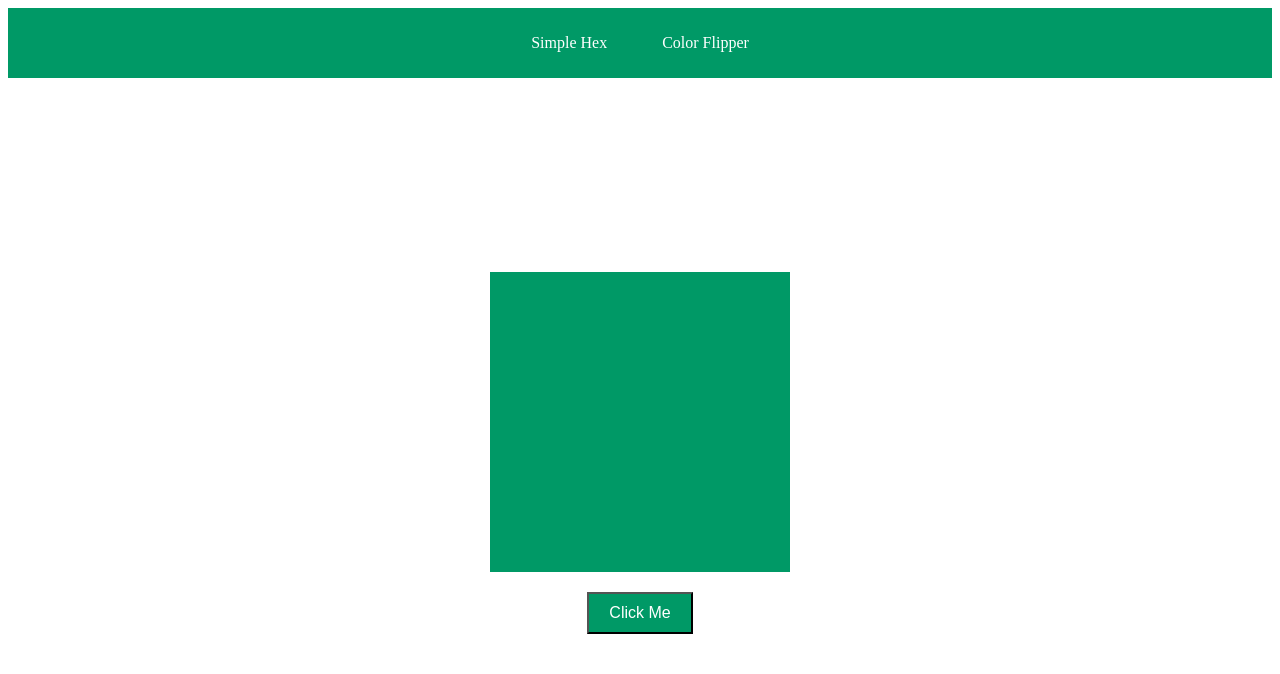
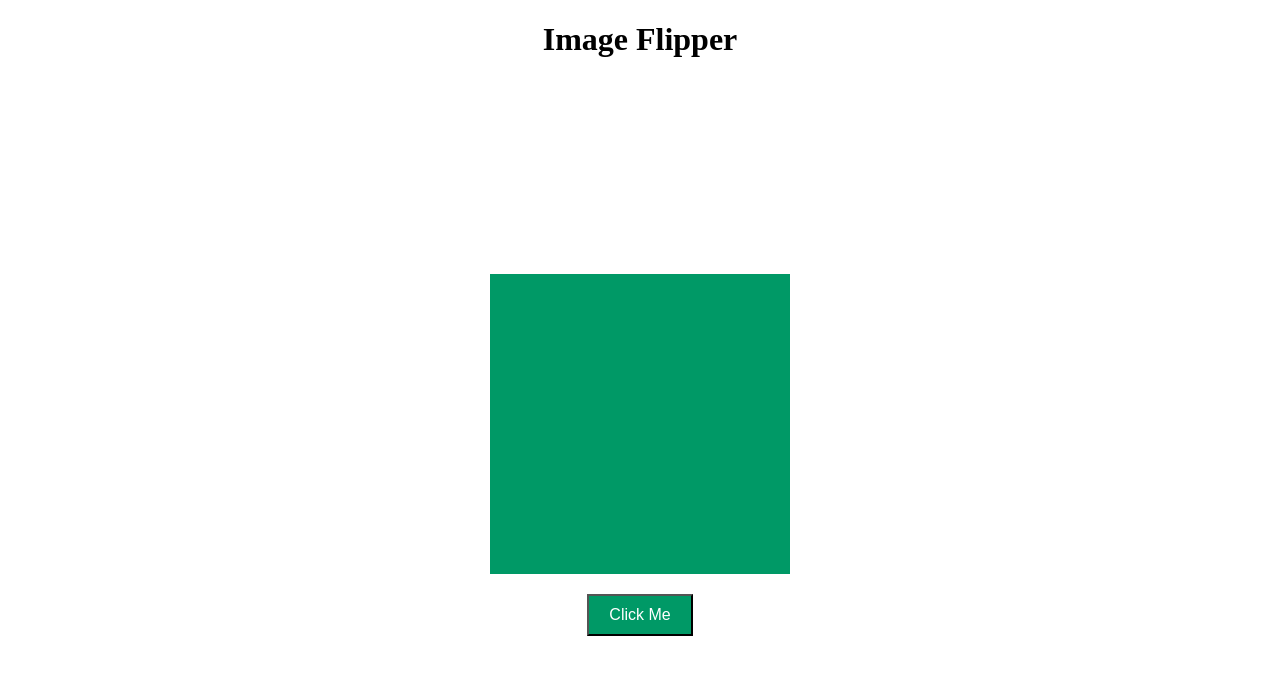
Before and after one commit to yogitajibhakate/dom, a plain HTML site: page color_flipper/index.html in a window 1280 px wide. Drawn offline with Linux system fonts and the light colour scheme.

Commit message:
this is first project

```diff
--- a/color_flipper/index.html
+++ b/color_flipper/index.html
@@ -5,25 +5,9 @@
     <meta name="viewport" content="width=device-width, initial-scale=1.0">
     <title>Color and Image Change Task</title>
     <style>
-        header {
-            background-color: #009966;
-            width: 100%;
-            height: 70px;
-            display: flex;
-            justify-content: center;
-            align-items: center;
+        h1{
+            text-align: center;
         }
-
-        nav {
-            display: flex;
-            gap: 55px;
-        }
-
-        nav a {
-            color: white;
-            text-decoration: none;
-        }
-
         .box {
             width: 300px;
             height: 300px;
@@ -52,12 +36,7 @@
     </style>
 </head>
 <body>
-    <header>
-        <nav>
-            <a href="#">Simple Hex</a>
-            <a href="#">Color Flipper</a>
-        </nav>
-    </header>
+    <h1>Image Flipper</h1>
     <main>
         <div class="box"></div>
         <button>Click Me</button>
```
